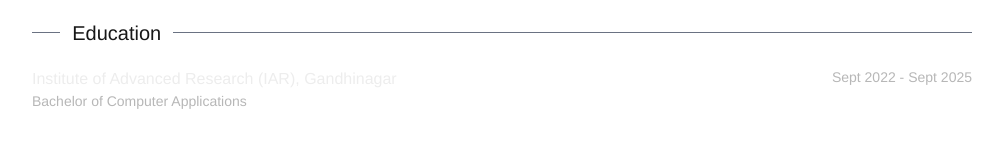
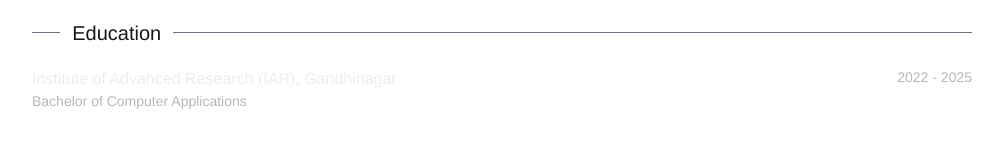
Before and after one commit to kuldp18/ksolanki.com, a Next.js app: page / in a window 1280 px wide. Shown: the part 1065-1222 px from the top of the page, without its empty margins (138-1141 px from the left). Built offline with nearby package versions, Linux system fonts and the light colour scheme; a web font is replaced by a local one.

Commit message:
update Education in Resume and Website

```diff
--- a/components/Education.js
+++ b/components/Education.js
@@ -12,7 +12,7 @@ const Education = () => {
           <p className="text-sm">Bachelor of Computer Applications</p>
         </div>
         <div className="text-sm place-self-start">
-          <p>Sept 2022 - Sept 2025</p>
+          <p>2022 - 2025</p>
         </div>
       </div>
     </section>
```
Also changed, not shown: 1 other file (tests, documents, lock files or other folders).
